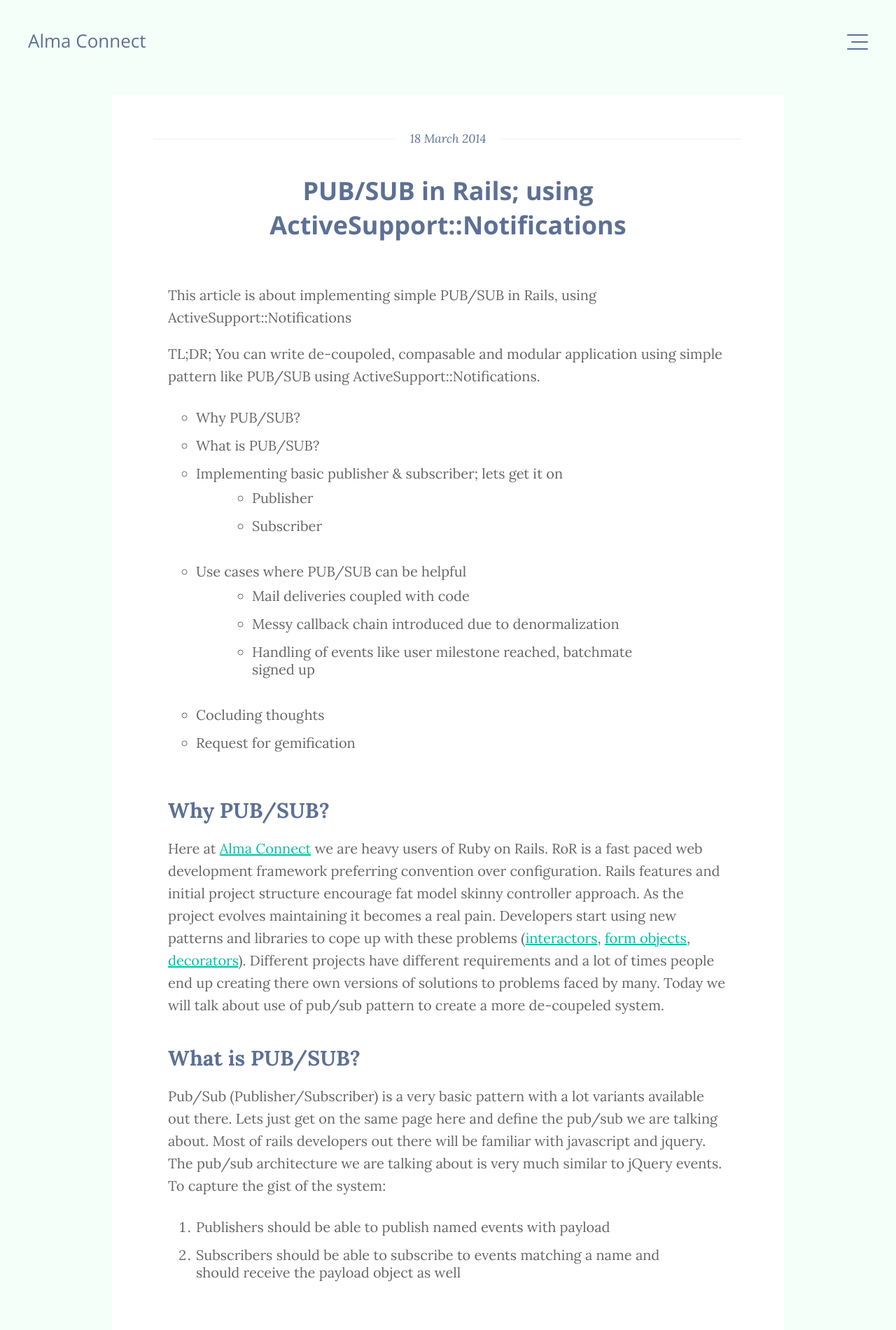
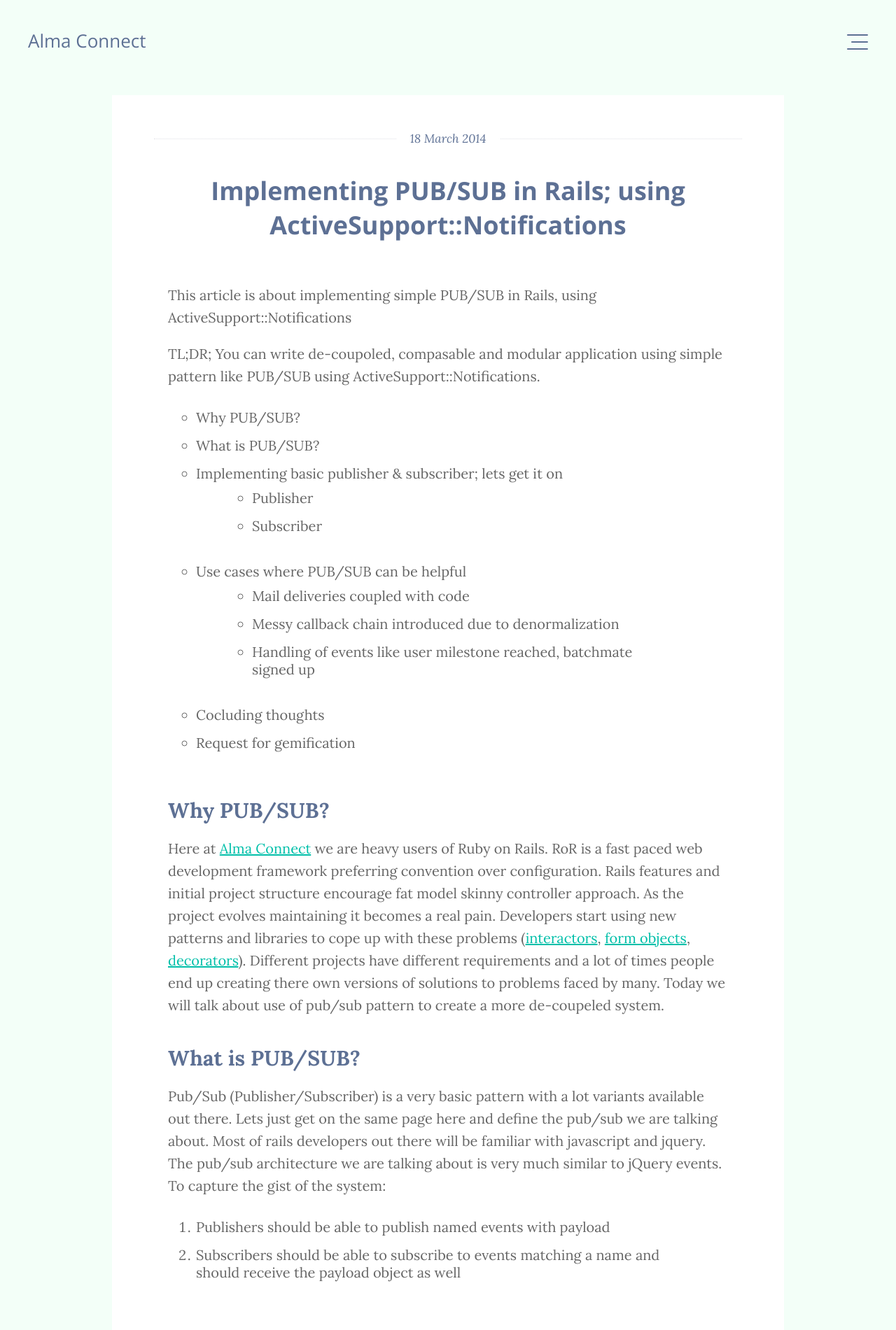
Before and after one commit to alma-connect/techblog, a Jekyll site: the page built from _posts/2014-01-03-rails-pub-sub.markdown, in a window 1280 px wide. Shown: the top 1901 px of the page at 70% size. Built offline with Jekyll 4.4.1, drawn with Linux system fonts in a browser that asks for light colours; Markdown is read by kramdown in place of the engine named in the settings.

Commit message:
change title of post

```diff
--- a/_posts/2014-01-03-rails-pub-sub.markdown
+++ b/_posts/2014-01-03-rails-pub-sub.markdown
@@ -1,6 +1,6 @@
 ---
 layout: post
-title:  "PUB/SUB in Rails; using ActiveSupport::Notifications"
+title:  "Implementing PUB/SUB in Rails; using ActiveSupport::Notifications"
 date:   2014-03-18 06:00:00
 categories: [rails, pub/sub, design pattern, decoupling]
 ---
--- a/css/main.css
+++ b/css/main.css
@@ -500,7 +500,6 @@ code {
 }
 
 .highlight code .lineno {
-  background: #f3fff8;
   color: #5D7094;
 }
 
@@ -579,7 +578,7 @@ code {
   body { font-size: 15px; }
   header .h-wrap { padding: 30px 20px; }
   ul.posts li .p-wrap { padding: 20px; }
-  ul.posts li .p-wrap:hover { background: #67AAF7; padding-left: 20px; }
+  ul.posts li .p-wrap:hover { background: #60c7b6; padding-left: 20px; }
   #off-canvas { padding: 0 20px; }
   #off-canvas.toggled { padding: 20px; }
   #off-canvas #bio { width: 100%; }
```
Also changed, not shown: 4 other files.
